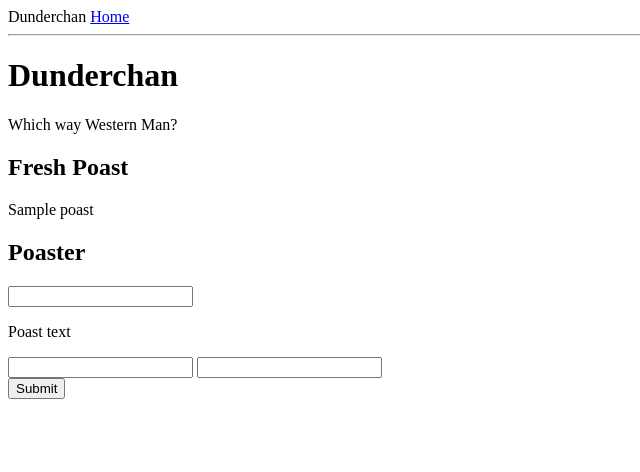
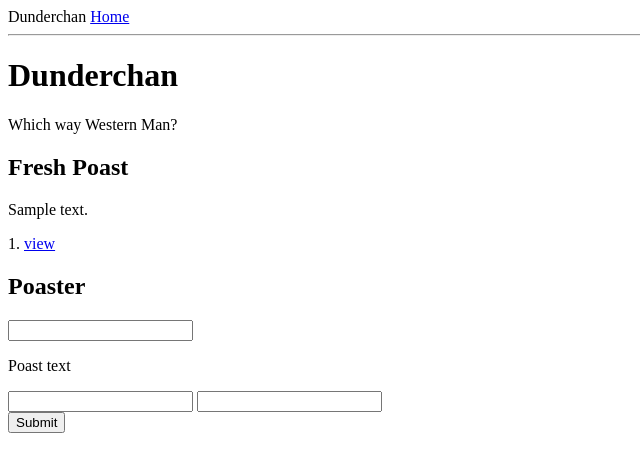
Before and after one commit to BenDavidAaron/dunderchan, a FastAPI app: template templates/index.html in a window 1280 px wide. Shown: the top 472 px of the page, without its empty margins (0-640 px from the left). Run offline with FastAPI, Linux system fonts and the light colour scheme; the template is opened without the code that fills it: most values are stand-ins (such as "Sample title", 1, 10 or a date in 2020); form fields are guessed from the names that the template uses; parts of the project's set-up code (start-up, migrations or seed data) failed here and were passed over.

Commit message:
View Poasts

```diff
--- a/main.py
+++ b/main.py
@@ -58,7 +58,6 @@ async def shutdown():
 
 
 @app.get("/")
-@app.get("/")
 async def get_threads(request: Request) -> HTMLResponse:
     new_form = CreatePoastForm()
     new_form.reply_to.data = 'Nobody'
@@ -75,6 +74,11 @@ async def get_threads(request: Request) -> HTMLResponse:
         }
     )
 
+@app.get("/poast")
+async def redirect_to_index() -> RedirectResponse:
+    return RedirectResponse(url="/", status_code=303)
+
+
 @app.post("/poast")
 async def create_poast(poast_text: Annotated[str, Form()], reply_to: Annotated[str, Form()], request: Request) -> RedirectResponse:
     print(request)
@@ -83,6 +87,7 @@ async def create_poast(poast_text: Annotated[str, Form()], reply_to: Annotated[s
     await database.execute(query=query)
     return RedirectResponse(url="/", status_code=303)
 
-@app.get("/poast")
-async def redirect_to_index() -> RedirectResponse:
-    return RedirectResponse(url="/", status_code=303)
+
+@app.get("/poast/{poast_id}")
+async def get_poast(poast_id: int, request: Request) -> HTMLResponse:
+    return f"Poast {poast_id}"
--- a/templates/index.html
+++ b/templates/index.html
@@ -5,7 +5,11 @@
 <p>Which way Western Man?</p>
 <h2>Fresh Poast</h2>
 {% for poast in poasts %}
-    <p>{{ poast }}</p>
+    <p>{{ poast.text }}</p>
+    <p>{{poast.id}}. <a href="/poast/{{ poast.id }}">view</a></p>
+    {% if not loop.last %}
+    <hr>
+    {% endif %}
 {% endfor %}
 <h2>Poaster</h2>
 <form action="/poast" method="post">
```
